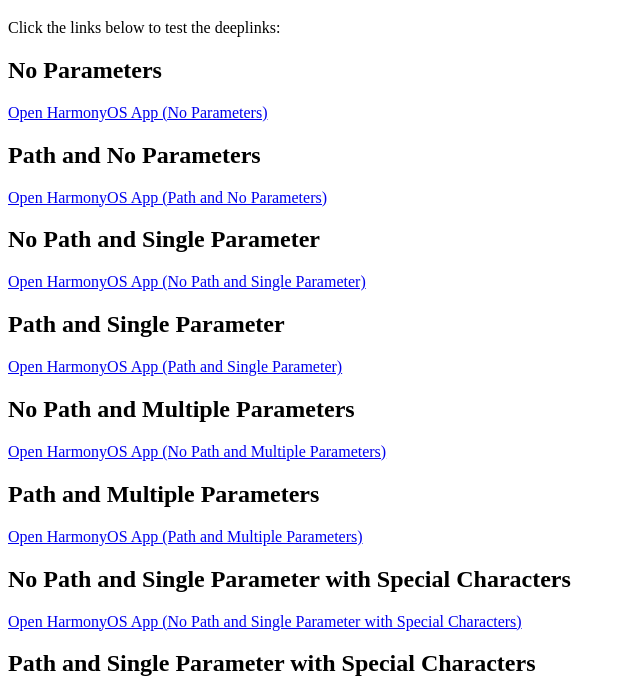
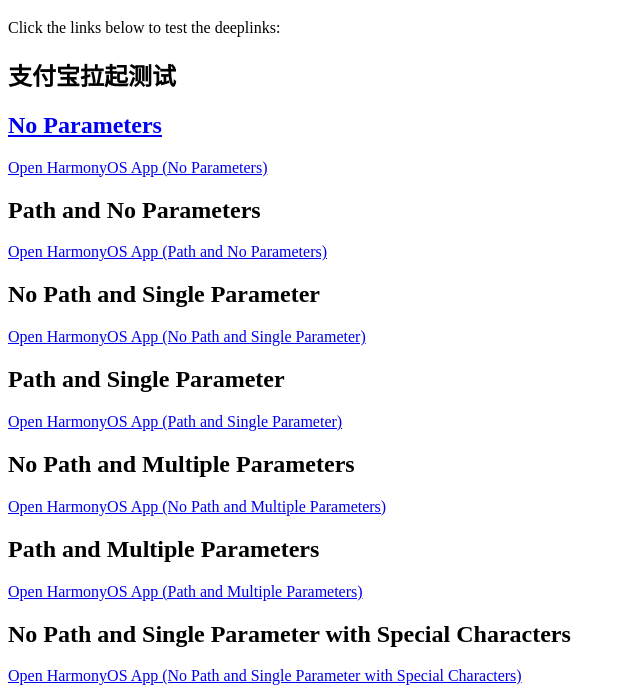
Before and after one commit to kirin233x/staticweb, a plain HTML site: page index.html in a window 1280 px wide. Shown: the part 61-755 px from the top of the page, without its empty margins (0-640 px from the left). Drawn offline with Linux system fonts and the light colour scheme.

Commit message:
Update index.html

```diff
--- a/index.html
+++ b/index.html
@@ -8,6 +8,9 @@
 <body>
     <h1>Deeplink Test</h1>
     <p>Click the links below to test the deeplinks:</p>
+
+    <h2>支付宝拉起测试</h2>
+    <a href="alipays://app.huawei.motor" 打开支付宝app</a>
 
     <h2>No Parameters</h2>
     <a href="motor://app.huawei.motor">Open HarmonyOS App (No Parameters)</a>
```
